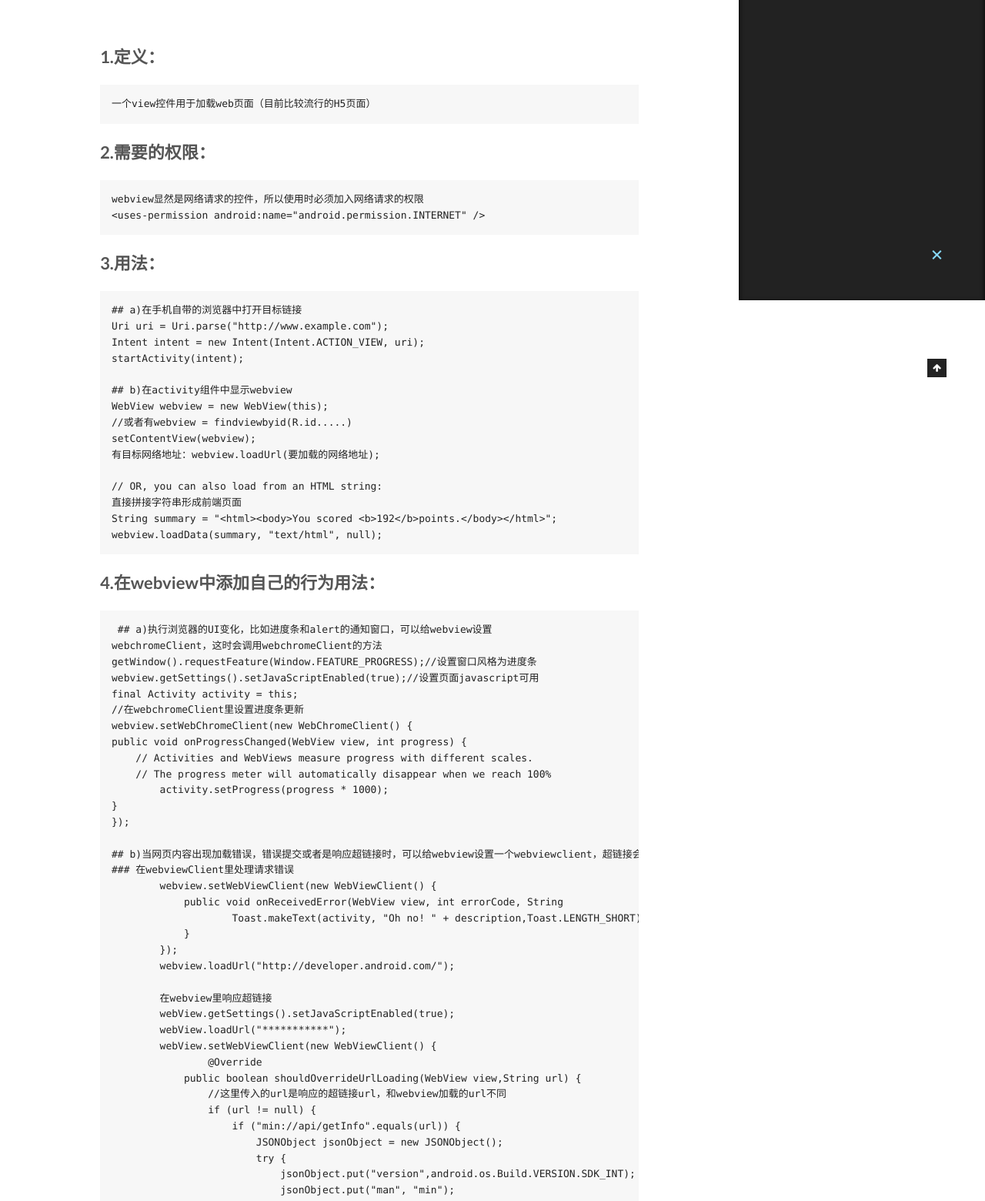
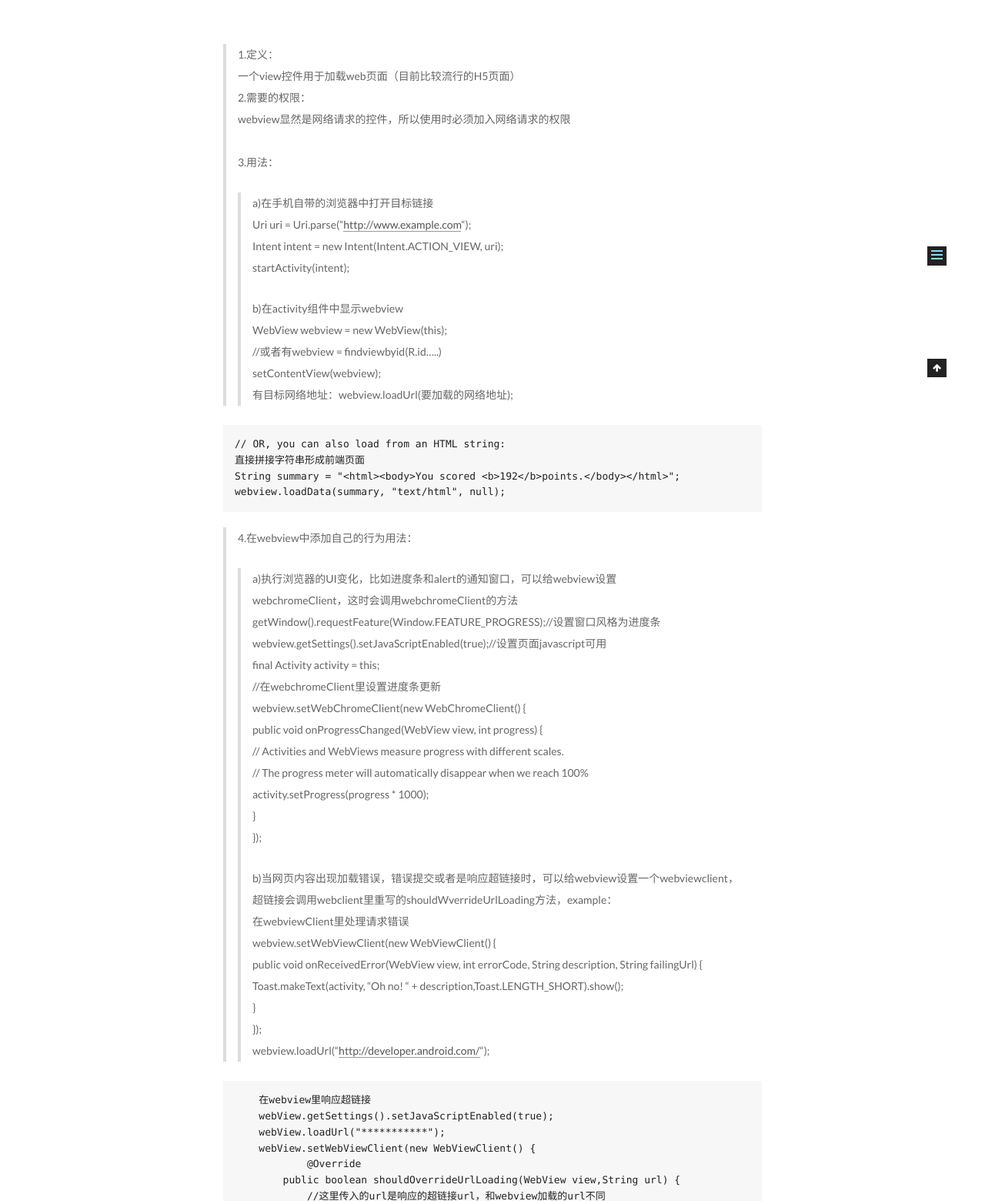
Before and after one commit to wuzhenmin/wuzhenmin.github.io, a plain HTML site: page 2016/07/31/webview初步认识/index.html in a window 1280 px wide. Shown: the part 410-1970 px from the top of the page at 77% size. Drawn offline with Linux system fonts and the light colour scheme.

Commit message:
Site updated: 2016-07-31 13:54:03

```diff
--- a/2016/07/31/webview初步认识/index.html
+++ b/2016/07/31/webview初步认识/index.html
@@ -57,28 +57,22 @@
 
 
 
-<meta name="description" content="1.定义：一个view控件用于加载web页面（目前比较流行的H5页面）
-2.需要的权限：webview显然是网络请求的控件，所以使用时必须加入网络请求的权限
-&amp;lt;uses-permission android:name=&amp;quot;android.permission.INTERNET&amp;quot; /&amp;gt;
-3.用法：## a)在手机自带的浏览器中打开目标链接
-Uri uri = Uri.p">
+<meta name="description" content="1.定义：    一个view控件用于加载web页面（目前比较流行的H5页面）2.需要的权限：    webview显然是网络请求的控件，所以使用时必须加入网络请求的权限    3.用法：
+
+a)在手机自带的浏览器中打开目标链接    Uri uri = Uri.parse(“http://www.example.com“);    Intent intent = new Intent(Inte">
 <meta property="og:type" content="article">
 <meta property="og:title" content="webview 初步认识">
 <meta property="og:url" content="http://yoursite.com/2016/07/31/webview初步认识/index.html">
 <meta property="og:site_name" content="min's blog">
-<meta property="og:description" content="1.定义：一个view控件用于加载web页面（目前比较流行的H5页面）
-2.需要的权限：webview显然是网络请求的控件，所以使用时必须加入网络请求的权限
-&amp;lt;uses-permission android:name=&amp;quot;android.permission.INTERNET&amp;quot; /&amp;gt;
-3.用法：## a)在手机自带的浏览器中打开目标链接
-Uri uri = Uri.p">
-<meta property="og:updated_time" content="2016-07-31T05:30:04.349Z">
+<meta property="og:description" content="1.定义：    一个view控件用于加载web页面（目前比较流行的H5页面）2.需要的权限：    webview显然是网络请求的控件，所以使用时必须加入网络请求的权限    3.用法：
+
+a)在手机自带的浏览器中打开目标链接    Uri uri = Uri.parse(“http://www.example.com“);    Intent intent = new Intent(Inte">
+<meta property="og:updated_time" content="2016-07-31T05:53:05.048Z">
 <meta name="twitter:card" content="summary">
 <meta name="twitter:title" content="webview 初步认识">
-<meta name="twitter:description" content="1.定义：一个view控件用于加载web页面（目前比较流行的H5页面）
-2.需要的权限：webview显然是网络请求的控件，所以使用时必须加入网络请求的权限
-&amp;lt;uses-permission android:name=&amp;quot;android.permission.INTERNET&amp;quot; /&amp;gt;
-3.用法：## a)在手机自带的浏览器中打开目标链接
-Uri uri = Uri.p">
+<meta name="twitter:description" content="1.定义：    一个view控件用于加载web页面（目前比较流行的H5页面）2.需要的权限：    webview显然是网络请求的控件，所以使用时必须加入网络请求的权限    3.用法：
+
+a)在手机自带的浏览器中打开目标链接    Uri uri = Uri.parse(“http://www.example.com“);    Intent intent = new Intent(Inte">
 
 
 
@@ -255,48 +249,25 @@ Uri uri = Uri.p">
 
 
 
-        <h1 id="1-定义："><a href="#1-定义：" class="headerlink" title="1.定义："></a>1.定义：</h1><pre><code>一个view控件用于加载web页面（目前比较流行的H5页面）
-</code></pre><h1 id="2-需要的权限："><a href="#2-需要的权限：" class="headerlink" title="2.需要的权限："></a>2.需要的权限：</h1><pre><code>webview显然是网络请求的控件，所以使用时必须加入网络请求的权限
-&lt;uses-permission android:name=&quot;android.permission.INTERNET&quot; /&gt;
-</code></pre><h1 id="3-用法："><a href="#3-用法：" class="headerlink" title="3.用法："></a>3.用法：</h1><pre><code>## a)在手机自带的浏览器中打开目标链接
-Uri uri = Uri.parse(&quot;http://www.example.com&quot;);
-Intent intent = new Intent(Intent.ACTION_VIEW, uri);
-startActivity(intent);
-
-## b)在activity组件中显示webview
-WebView webview = new WebView(this);
-//或者有webview = findviewbyid(R.id.....)
-setContentView(webview);
-有目标网络地址：webview.loadUrl(要加载的网络地址);
-
-// OR, you can also load from an HTML string:
+        <blockquote>
+<p>1.定义：<br>    一个view控件用于加载web页面（目前比较流行的H5页面）<br>2.需要的权限：<br>    webview显然是网络请求的控件，所以使用时必须加入网络请求的权限<br>    <uses-permission android:name="android.permission.INTERNET"><br>3.用法：</uses-permission></p>
+<blockquote>
+<p>a)在手机自带的浏览器中打开目标链接<br>    Uri uri = Uri.parse(“<a href="http://www.example.com" target="_blank" rel="external">http://www.example.com</a>“);<br>    Intent intent = new Intent(Intent.ACTION_VIEW, uri);<br>    startActivity(intent);</p>
+<p>b)在activity组件中显示webview<br>    WebView webview = new WebView(this);<br>    //或者有webview = findviewbyid(R.id…..)<br>    setContentView(webview);<br>    有目标网络地址：webview.loadUrl(要加载的网络地址);</p>
+</blockquote>
+</blockquote>
+<pre><code>// OR, you can also load from an HTML string:
 直接拼接字符串形成前端页面
 String summary = &quot;&lt;html&gt;&lt;body&gt;You scored &lt;b&gt;192&lt;/b&gt;points.&lt;/body&gt;&lt;/html&gt;&quot;;
 webview.loadData(summary, &quot;text/html&quot;, null);
-</code></pre><h1 id="4-在webview中添加自己的行为用法："><a href="#4-在webview中添加自己的行为用法：" class="headerlink" title="4.在webview中添加自己的行为用法："></a>4.在webview中添加自己的行为用法：</h1><pre><code> ## a)执行浏览器的UI变化，比如进度条和alert的通知窗口，可以给webview设置
-webchromeClient，这时会调用webchromeClient的方法
-getWindow().requestFeature(Window.FEATURE_PROGRESS);//设置窗口风格为进度条
-webview.getSettings().setJavaScriptEnabled(true);//设置页面javascript可用
-final Activity activity = this;
-//在webchromeClient里设置进度条更新
-webview.setWebChromeClient(new WebChromeClient() {
-public void onProgressChanged(WebView view, int progress) {
-    // Activities and WebViews measure progress with different scales.
-    // The progress meter will automatically disappear when we reach 100%
-        activity.setProgress(progress * 1000);
-}
-});
-
-## b)当网页内容出现加载错误，错误提交或者是响应超链接时，可以给webview设置一个webviewclient，超链接会调用webclient里重写的shouldWverrideUrlLoading方法，example：
-### 在webviewClient里处理请求错误
-        webview.setWebViewClient(new WebViewClient() {
-            public void onReceivedError(WebView view, int errorCode, String                                         description, String failingUrl) {
-                    Toast.makeText(activity, &quot;Oh no! &quot; + description,Toast.LENGTH_SHORT).show();
-            }
-        });
-        webview.loadUrl(&quot;http://developer.android.com/&quot;);
-
-        在webview里响应超链接
+</code></pre><blockquote>
+<p>4.在webview中添加自己的行为用法：</p>
+<blockquote>
+<p>a)执行浏览器的UI变化，比如进度条和alert的通知窗口，可以给webview设置<br>    webchromeClient，这时会调用webchromeClient的方法<br>    getWindow().requestFeature(Window.FEATURE_PROGRESS);//设置窗口风格为进度条<br>    webview.getSettings().setJavaScriptEnabled(true);//设置页面javascript可用<br>    final Activity activity = this;<br>    //在webchromeClient里设置进度条更新<br>    webview.setWebChromeClient(new WebChromeClient() {<br>        public void onProgressChanged(WebView view, int progress) {<br>            // Activities and WebViews measure progress with different scales.<br>            // The progress meter will automatically disappear when we reach 100%<br>            activity.setProgress(progress * 1000);<br>        }<br>    });</p>
+<p>b)当网页内容出现加载错误，错误提交或者是响应超链接时，可以给webview设置一个webviewclient，超链接会调用webclient里重写的shouldWverrideUrlLoading方法，example：<br>            在webviewClient里处理请求错误<br>            webview.setWebViewClient(new WebViewClient() {<br>                public void onReceivedError(WebView view, int errorCode, String                                         description, String failingUrl) {<br>                        Toast.makeText(activity, “Oh no! “ + description,Toast.LENGTH_SHORT).show();<br>                }<br>            });<br>            webview.loadUrl(“<a href="http://developer.android.com/" target="_blank" rel="external">http://developer.android.com/</a>“);</p>
+</blockquote>
+</blockquote>
+<pre><code>    在webview里响应超链接
     webView.getSettings().setJavaScriptEnabled(true);
     webView.loadUrl(&quot;***********&quot;);
     webView.setWebViewClient(new WebViewClient() {
@@ -444,7 +415,7 @@ public void onProgressChanged(WebView view, int progress) {
 
 
 
-              <div class="post-toc-content"><ol class="nav"><li class="nav-item nav-level-1"><a class="nav-link" href="#1-定义："><span class="nav-number">1.</span> <span class="nav-text">1.定义：</span></a></li><li class="nav-item nav-level-1"><a class="nav-link" href="#2-需要的权限："><span class="nav-number">2.</span> <span class="nav-text">2.需要的权限：</span></a></li><li class="nav-item nav-level-1"><a class="nav-link" href="#3-用法："><span class="nav-number">3.</span> <span class="nav-text">3.用法：</span></a></li><li class="nav-item nav-level-1"><a class="nav-link" href="#4-在webview中添加自己的行为用法："><span class="nav-number">4.</span> <span class="nav-text">4.在webview中添加自己的行为用法：</span></a></li></ol></div>
+              <p class="post-toc-empty">此文章未包含目录</p>
 
           </div>
         </section>
```
Also changed, not shown: index.html (+16 -39 lines). Lines whose indentation alone changed are shown as unchanged.
